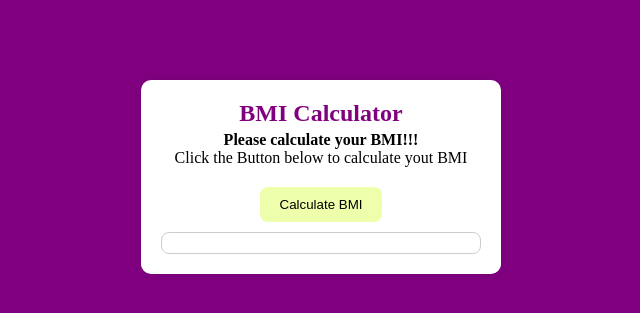
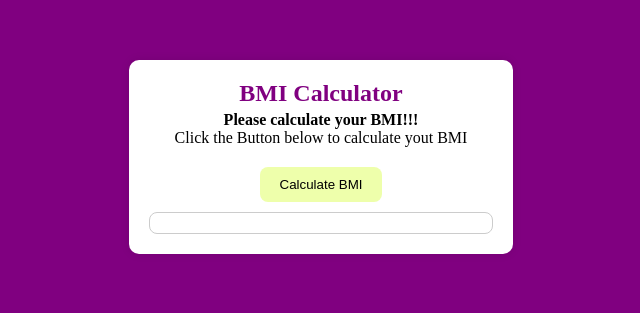
Before and after one commit to Jesi2025/BMI-Calculator, a plain HTML site: page index.html in a window 1280 px wide. Shown: the part 243-556 px from the top of the page, without its empty margins (319-959 px from the left). Drawn offline with Linux system fonts and the light colour scheme.

Commit message:
removed those properties

```diff
--- a/color.css
+++ b/color.css
@@ -1,7 +1,4 @@
 body{
     background-color: purple;
     text-align: center;
-    padding:20px;
-    margin: 20px;
-    justify-content: center;
 }
```
